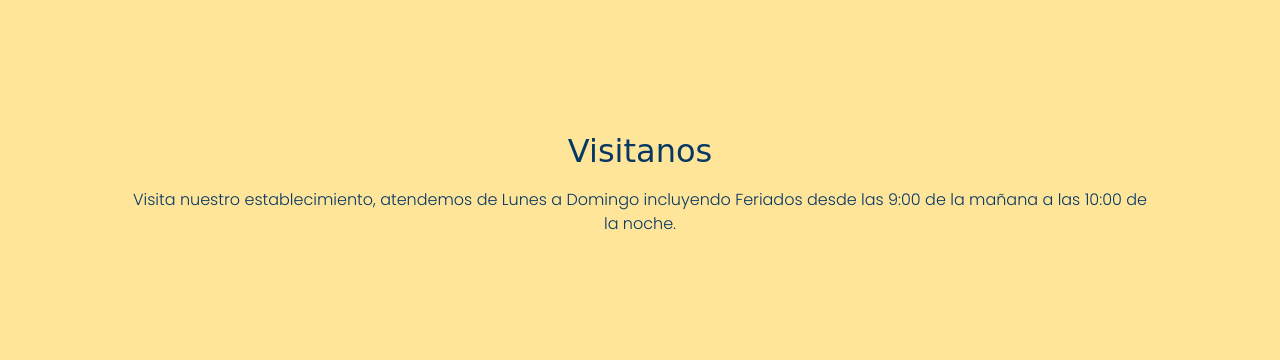
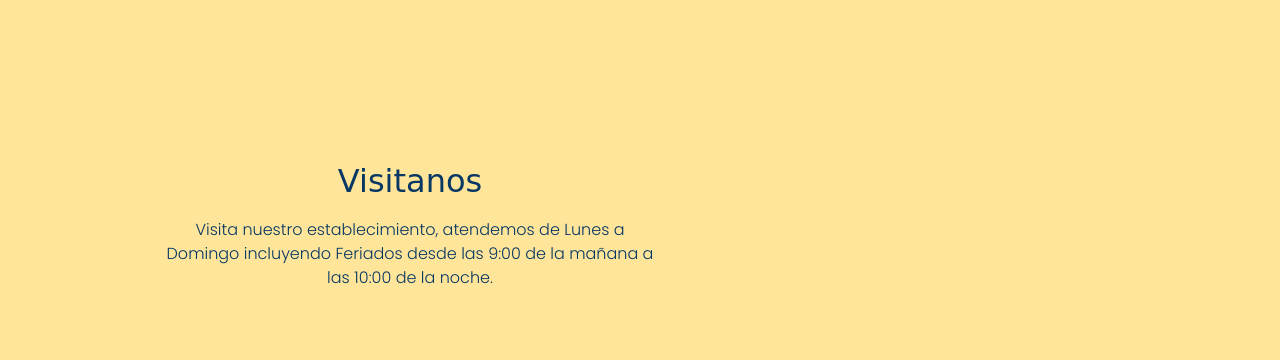
Before and after one commit to KevinCuadrosc20/Restaurante-LabarradelCeviche, a website: page secciones/contacto.html in a window 1280 px wide. Shown: the part 820-1180 px from the top of the page. Drawn offline with nearby package versions, Linux system fonts and the light colour scheme.

Commit message:
Agregando estilos a contacto scss

```diff
--- a/scss/pages/contacto.scss
+++ b/scss/pages/contacto.scss
@@ -95,11 +95,10 @@ form {
 
 .visitanos {
     color: $secondary-color;
+    margin: 30px;
     text-align: center;
-
-    @include mobile {
-        text-align: center;
-    }
+    width: 500px;
+    display: grid;
 }
 
 .mapa {
```
Also changed, not shown: css/main.css.
